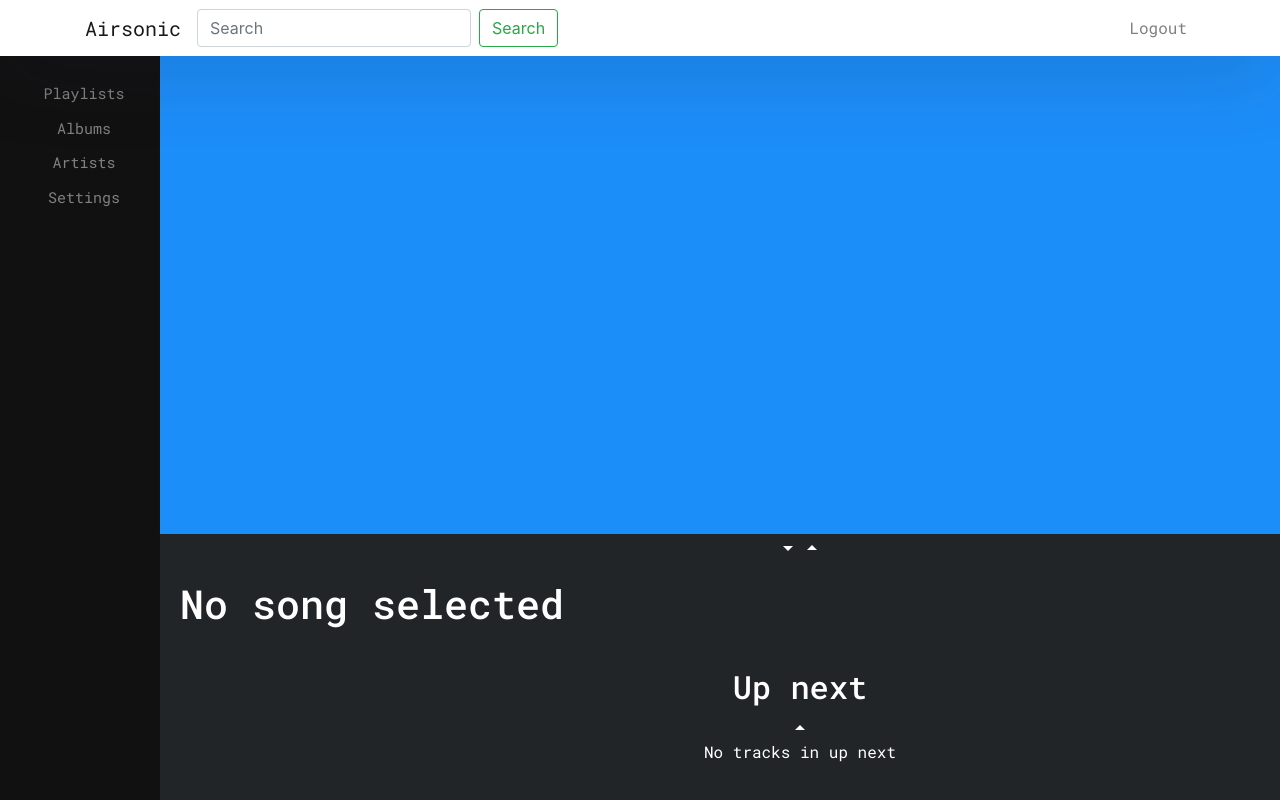
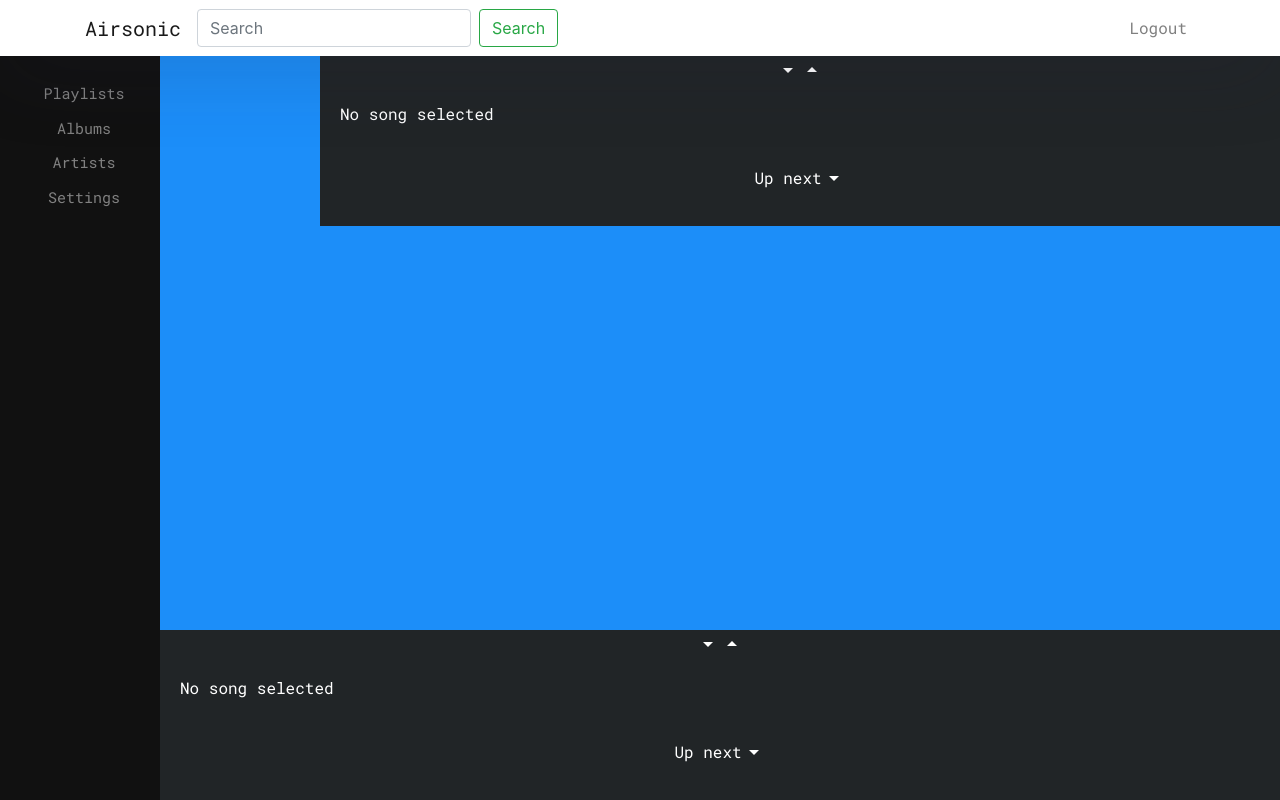
Before and after one commit to phil-hudson/airsonic-react, a React (Create React App) app: page /player in a window 1280 px wide. Built offline with nearby package versions, Linux system fonts and the light colour scheme.

Commit message:
fix broken footer, tidy some other stuff

```diff
--- a/src/App.js
+++ b/src/App.js
@@ -34,7 +34,7 @@ function App() {
                             flex: 1,
                         }}>
                             {playerToggled === false && (
-                                <div style={{'marginLeft': '160px'}}>
+                                <div style={{'marginLeft': '160px', height: '100%'}}>
                                     <Switch>
                                         <Route exact path='/' component={Login}/>
                                         <Route exact path='/home' component={Home}/>
--- a/src/components/generic/AudioPlayer.component.js
+++ b/src/components/generic/AudioPlayer.component.js
@@ -128,7 +128,7 @@ const AudioPlayer = (props) => {
                     Your browser does not support the <code>audio</code> element.
                 </audio>
                 <div className="song">
-                    <h1 className="song__title">No song selected</h1>
+                    <p className="song__title">No song selected</p>
                 </div>
             </div>
         )
--- a/src/components/generic/UpNextPlaylist.component.js
+++ b/src/components/generic/UpNextPlaylist.component.js
@@ -17,14 +17,16 @@ function mapDispatchToProps(dispatch) {
 }
 
 const UpNextPlaylist = (props) => {
-    const [isShown, setIsShown] = useState(true);
+    const [isShown, setIsShown] = useState(false);
     return (
         <div className={'up-next-container'}>
-            <h2>Up next</h2>
             {
                 isShown ? (
                     <div>
+                        <div style={{display:'flex', flexDirection: 'row'}}>
+                        <p>Up next</p>
                         <ArrowDropUpOutlined className='pointer' onClick={() => setIsShown(false)}/>
+                        </div>
                         <div style={{display: 'flex', flexDirection: 'column'}}>
                             <div style={{display: 'flex', flexDirection: 'column', textAlign: 'left'}}>
                                 {props.trackList.length > 0 ? (
@@ -45,7 +47,8 @@ const UpNextPlaylist = (props) => {
                         </div>
                     </div>
                 ) : (
-                    <div>
+                    <div style={{display:'flex', flexDirection: 'row'}}>
+                        <p>Up next</p>
                         <ArrowDropDownOutlined className='pointer' onClick={() => setIsShown(true)}/>
                     </div>
                 )
--- a/src/components/generic/player/Song.js
+++ b/src/components/generic/player/Song.js
@@ -5,8 +5,8 @@ function Song(props) {
 
   return (
     <div className="song">
-      <h1 className="song__title">{songName}</h1>
-      <h2 className="song__artist">{songArtist}</h2>
+      <p className="song__title">{songName}</p>
+      <p className="song__artist">{songArtist}</p>
     </div>
   )
 }
--- a/src/components/pages/player.component.js
+++ b/src/components/pages/player.component.js
@@ -15,19 +15,18 @@ const Player = (props) => {
         // TODO move to class
             <div style={{
                 height: props.toggled ? '100%' : '',
-            bottom: 0,
-            position: 'fixed',
-            width: '100%',
                 paddingTop: props.toggled ? '66px' : '',
                 marginLeft: '160px',
                 backgroundColor: '#212527',
-            color: 'white'
+                color: 'white',
+                // TODO fix force player to bottom, allow upnext to scroll underneath!
             }}>
                 <ArrowDropDownOutlined className='pointer' onClick={() => props.setPlayerToggled(false)}/>
                 <ArrowDropUpOutlined className='pointer' onClick={() => props.setPlayerToggled(true)}/>
                 <AudioPlayer/>
             <UpNextPlaylist/>
         </div>
+
     );
 
 }
```
Lines whose indentation alone changed are shown as unchanged.
